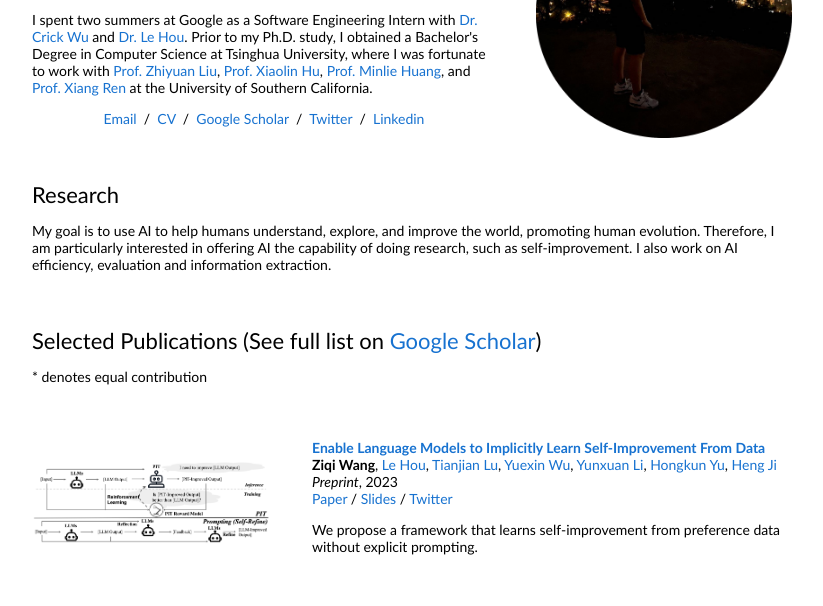
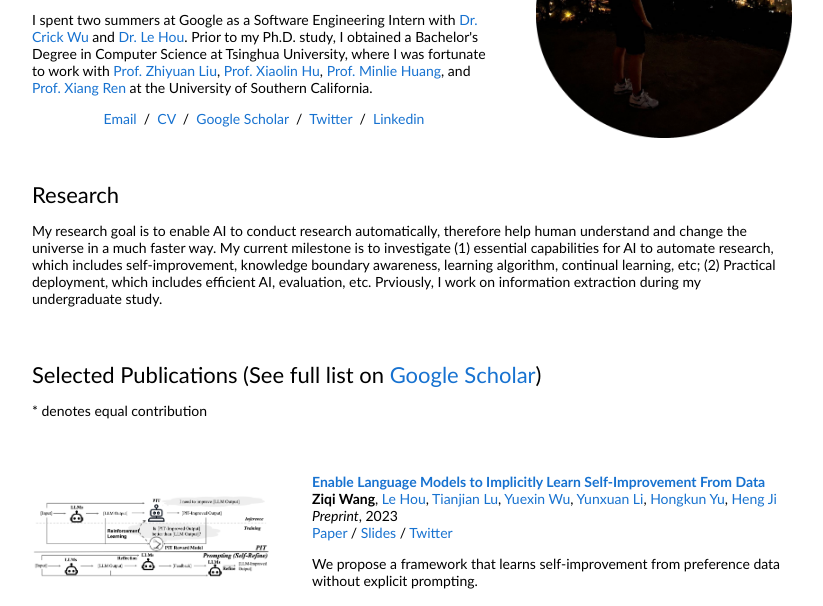
Before and after one commit to wzq016/wzq016.github.io, a plain HTML site: page index.html in a window 1280 px wide. Shown: the part 139-745 px from the top of the page, without its empty margins (228-1051 px from the left). Drawn offline with Linux system fonts and the light colour scheme.

Commit message:
update research

```diff
--- a/index.html
+++ b/index.html
@@ -49,7 +49,7 @@
               <td style="padding:20px;width:100%;vertical-align:middle">
                 <h2>Research</h2>
                 <p>
-                  My goal is to use AI to help humans understand, explore, and improve the world, promoting human evolution. Therefore, I am particularly interested in offering AI the capability of doing research, such as self-improvement. I also work on AI efficiency, evaluation and information extraction.
+                  My research goal is to enable AI to conduct research automatically, therefore help human understand and change the universe in a much faster way. My current milestone is to investigate (1) essential capabilities for AI to automate research, which includes self-improvement, knowledge boundary awareness, learning algorithm, continual learning, etc; (2) Practical deployment, which includes efficient AI, evaluation, etc. Prviously, I work on information extraction during my undergraduate study.
                 </p>
               </td>
             </tr>
```
